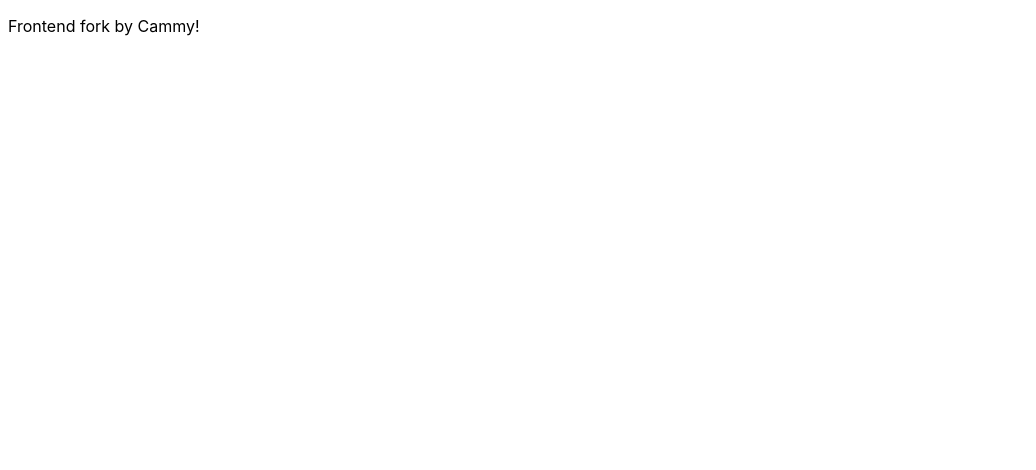
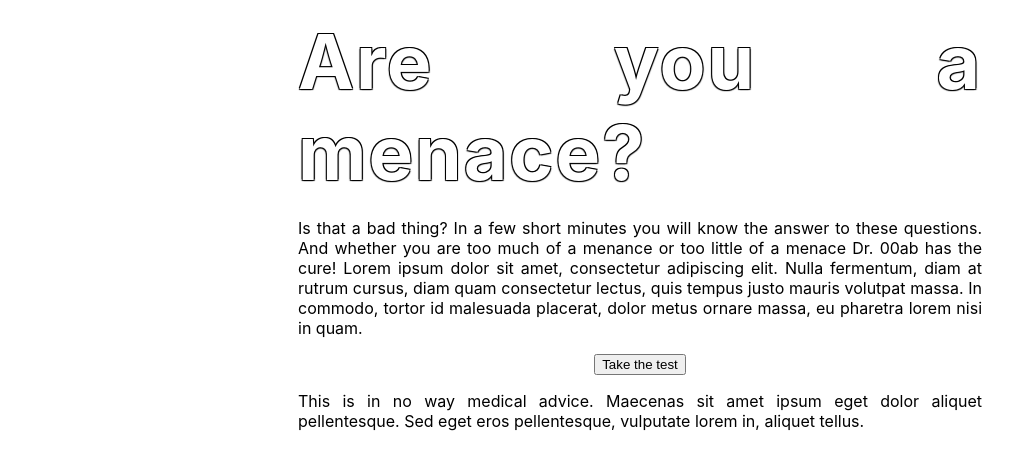
Before and after one commit to CampbellDocherty/menace, a React (Vite) app: page / in a window 1280 px wide. Shown: the top 470 px of the page, without its empty margins (0-1036 px from the left). Built offline with nearby package versions, Linux system fonts and the light colour scheme.

Commit message:
Initial setup

```diff
--- a/src/App.tsx
+++ b/src/App.tsx
@@ -1,5 +1,37 @@
+import { useState } from 'react';
+import { Container, Footer, Title } from './styles';
+
 const App = () => {
-  return <p>Frontend fork by Cammy!</p>;
+  const [isTest, setIsTest] = useState(false);
+  const onStartTest = () => {
+    setIsTest(true);
+  };
+  return (
+    <Container>
+      {!isTest ? (
+        <>
+          <Title>Are you a menace?</Title>
+          <p>
+            Is that a bad thing? In a few short minutes you will know the answer
+            to these questions. And whether you are too much of a menance or too
+            little of a menace Dr. 00ab has the cure! Lorem ipsum dolor sit
+            amet, consectetur adipiscing elit. Nulla fermentum, diam at rutrum
+            cursus, diam quam consectetur lectus, quis tempus justo mauris
+            volutpat massa. In commodo, tortor id malesuada placerat, dolor
+            metus ornare massa, eu pharetra lorem nisi in quam.
+          </p>
+          <button onClick={onStartTest}>Take the test</button>
+          <Footer>
+            This is in no way medical advice. Maecenas sit amet ipsum eget dolor
+            aliquet pellentesque. Sed eget eros pellentesque, vulputate lorem
+            in, aliquet tellus.
+          </Footer>
+        </>
+      ) : (
+        <p>captcha</p>
+      )}
+    </Container>
+  );
 };
 
 export default App;
--- a/src/index.css
+++ b/src/index.css
@@ -1,3 +1,11 @@
 :root {
   font-family: Inter, system-ui, Avenir, Helvetica, Arial, sans-serif;
 }
+
+* {
+  box-sizing: border-box;
+}
+
+body {
+  margin: 0;
+}
--- /dev/null
+++ b/src/styles.tsx
@@ -0,0 +1,39 @@
+import { styled } from 'styled-components';
+
+export const Container = styled.div`
+  padding: 16px 8px;
+  display: flex;
+  flex-direction: column;
+  align-items: center;
+  max-width: 700px;
+  height: 100vh;
+  max-height: 1200px;
+  margin-left: auto;
+  margin-right: auto;
+
+  & > p {
+    text-align: justify;
+    text-justify: inter-word;
+  }
+`;
+
+export const Title = styled.h1`
+  font-size: 75px;
+  margin: 0;
+  margin-bottom: 4px;
+  color: white;
+  width: 100%;
+  text-align: justify;
+  letter-spacing: 2px;
+  text-shadow: -1px 1px 1px #000, 1px 1px 1px #000, 1px -1px 0 #000,
+    -1px -1px 0 #000;
+
+  & > span {
+    font-size: 20px;
+  }
+`;
+
+export const Footer = styled.p`
+  align-self: flex-end;
+  font-size: 16px;
+`;
```
Also changed, not shown: package.json (+5 -4 lines), 2 other files (tests, documents, lock files or other folders).
